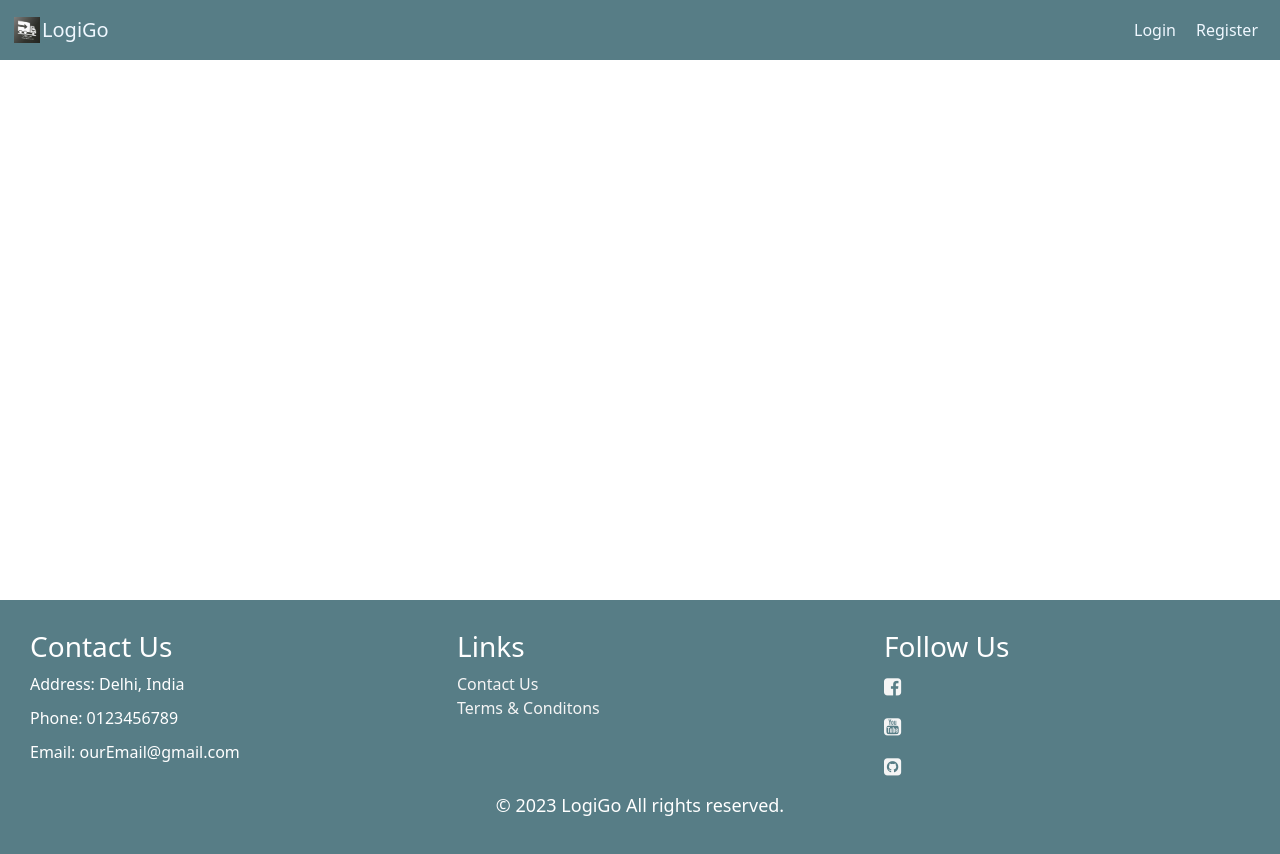
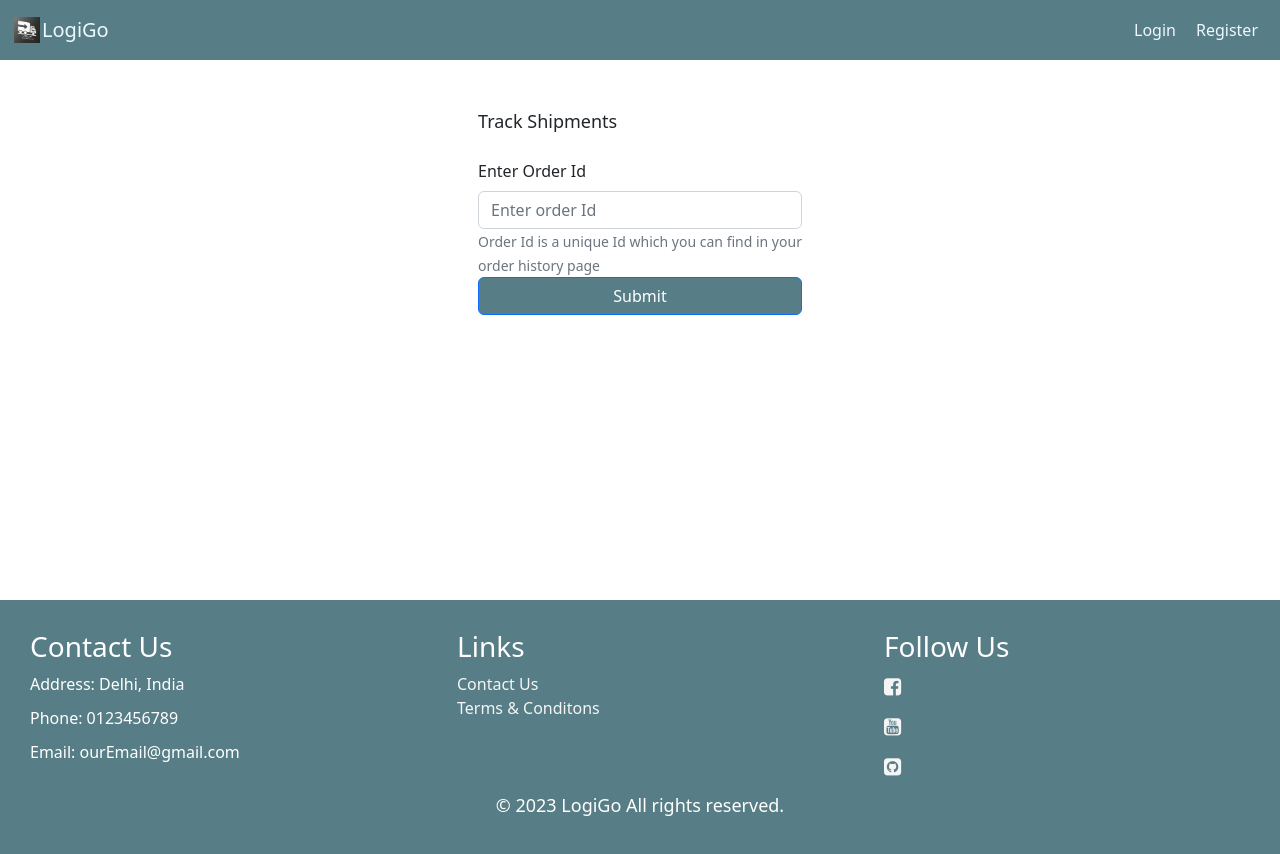
Before and after one commit to mitrya/ONDC-LOGISTICS-BAP, a React (Vite) app in the folder client/: page /track in a window 1280 px wide. Shown: the top 854 px of the page. Built offline with nearby package versions, Linux system fonts and the light colour scheme.

Commit message:
added tracking page, login check in homepage

```diff
--- a/client/src/App.jsx
+++ b/client/src/App.jsx
@@ -16,6 +16,8 @@ import Payment from './components/payment/payment.component';
 import OrderHistory from './components/orderHistory/orderHistory.component';
 import Footer from './components/footer/footer';
 import Formpage from './pages/Form/formpage.component';
+import Track from './components/track/track.component';
+
 function App() {
   return (
     <div className='body'>
@@ -34,6 +36,8 @@ function App() {
           <Route path="/payment" element={<Payment />} />
           <Route path="/orders" element={<OrderHistory />} />
           <Route path="/grievance" element={<Grievance />} />
+          <Route path="/track" element={<Track />} />
+
         </Routes>
       </main>
       <Footer/>
--- /dev/null
+++ b/client/src/components/track/track.component.jsx
@@ -0,0 +1,93 @@
+import React, {useState, useEffect} from "react";
+import { useNavigate } from "react-router-dom";
+import { Button, Form,Card , ListGroup} from "react-bootstrap";
+
+
+const Track = () => {
+	const [oid, setOid] = useState("")
+	const [orders, setOrders] = useState({});
+	const [isErr,setIsErr ] = useState(false)
+	const errText= "Error finding your order please try again"
+
+	const submitFormData =  async(e) => {
+		e.preventDefault();
+		let response = await fetch(`https://logigoapi.onrender.com/${oid}`)
+		let data = await response.json();
+		// console.log(data);
+		if(data.error) {
+			setIsErr(true)
+		}
+		else setOrders(data)
+	}
+
+	const handleChange = (event ) => {
+		setOid(event.target.value)
+	}
+
+	return (
+		<div className="mt-5 d-flex justify-content-center form1">
+			<Form>
+			<div className="form-heading">
+				Track Shipments
+			</div><br></br>
+
+				<Form.Group className="mb-3" controlId="signInFormBasicEmail">
+                        <Form.Label> Enter Order Id</Form.Label>
+                        <Form.Control
+                            name="oid"
+                            type="order"
+                            placeholder="Enter order Id"
+                            required
+                            value={oid}
+                            onChange={handleChange}
+                        />
+                        <Form.Text className="text-muted">
+						Order Id is a unique Id which you can find in your  <br></br>order history page
+			                        </Form.Text>
+						<Button variant="primary" onClick={submitFormData}>
+						Submit
+						</Button>
+                    </Form.Group>
+			</Form>
+			{
+				orders?.state ?
+				(isErr?
+				<Card  className='mt-3' style={{ width: 'max-content' }}>
+
+					<Card.Body>
+						<Card.Title> {errText}</Card.Title>
+
+
+					</Card.Body>
+
+				</Card> :
+				<Card  className='mt-3' style={{ width: 'max-content' }}>
+						<div className='card-rows'>
+							<div className="card-row">
+								<Card.Body>
+									<Card.Title>To {orders.deliveryaddress[0].rName}</Card.Title>
+
+									<ListGroup className="list-group-flush">
+										<ListGroup.Item>Pickup : {orders.pickupaddress[0].city}</ListGroup.Item>
+										<ListGroup.Item>Drop : {orders.deliveryaddress[0].city}</ListGroup.Item>
+										<ListGroup.Item>Item Type : {orders.items.type}</ListGroup.Item>
+										<ListGroup.Item className='font-weight-bold'>Paid amount : {orders.paymentdetails.amount} INR</ListGroup.Item>
+									</ListGroup>
+
+									<Card.Text className='mt-2'>
+										State : {orders.state}
+										</Card.Text>
+
+								</Card .Body>
+							</div>
+						</div>
+				</Card>
+				)
+				: <></>
+
+			}
+		</div>
+	)
+}
+
+export default Track;
--- a/client/src/pages/Dashboard/profile.component.jsx
+++ b/client/src/pages/Dashboard/profile.component.jsx
@@ -28,7 +28,7 @@ const Profile = () => {
        {
         (JSON.stringify(addr) === '{}') ?
         <div className="row">
-          <Button className={upAdd ? 'hidden myBtn' : 'myBtn'} onClick={handleClick}>{upAdd ? 'Cancel' : 'Update Address'}</Button>
+          <Button className={upAdd ? 'hidden myBtn' : 'myBtn'} onClick={handleClick}>{upAdd ? 'Cancel' : 'Update My Address'}</Button>
         </div> : <></>
       }
        {/* </div> */}
--- a/client/src/pages/homepage/homepage.component.jsx
+++ b/client/src/pages/homepage/homepage.component.jsx
@@ -50,10 +50,12 @@ const Homepage = () => {
 
 	const submitLocationData = async (e) => {
 		e.preventDefault();
-		// console.log(e);
 		if(locationQuery.source=="" || locationQuery.destination=="") {
-			// return;
 			alert('Please enter the pincodes')
+			return
+		}
+		if(!localStorage.getItem('user')) {
+			navigate('/login')
 			return
 		}
 		navigate('/form',{state : {locationData : {
@@ -89,7 +91,7 @@ const Homepage = () => {
 				</p>
 			</div>
 			<div className="image-container" style={{
-				backgroundImage: `url("https://howtostartabusinessindubai.com/wp-content/uploads/2020/07/logistics-business.jpg")`
+				backgroundImage: `url("/banner.jpg")`
 			}}>
 				<div className="formContainer">
 					<Form>
```
